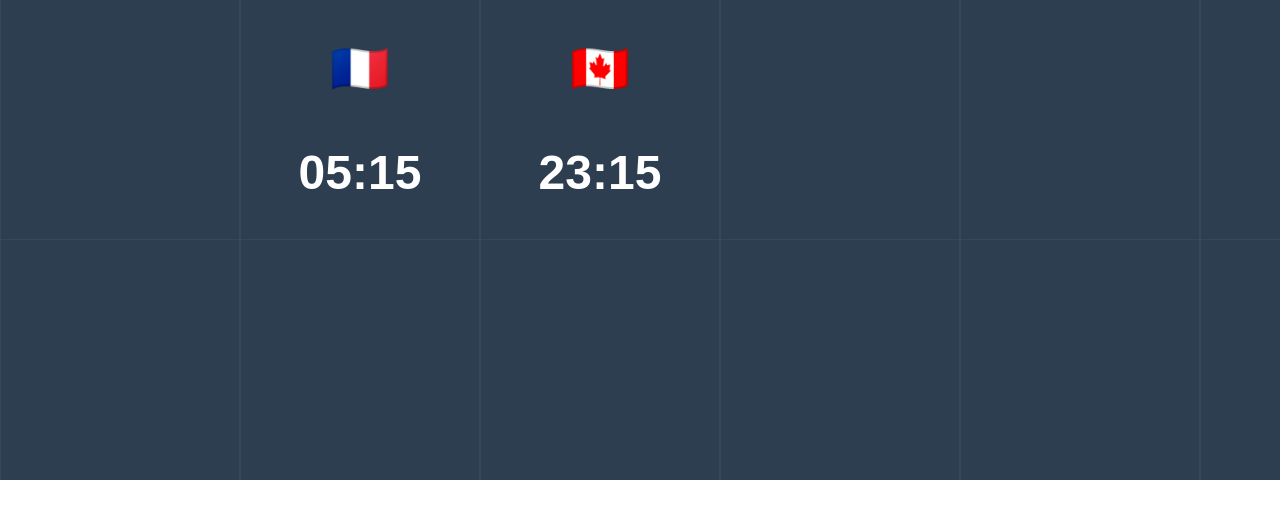
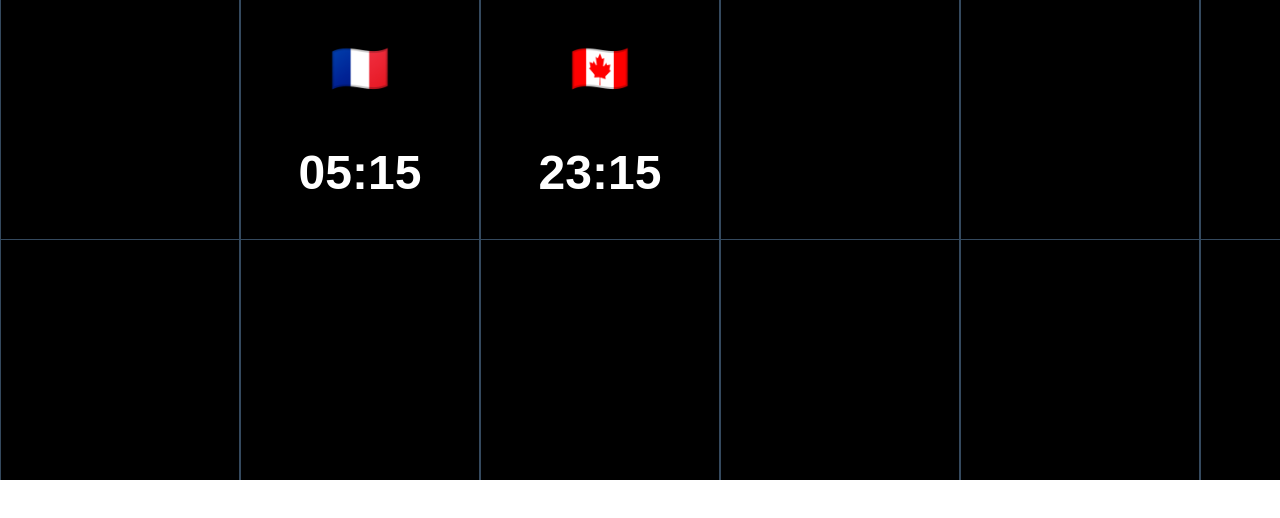
Before and after one commit to AliceDiNunno/prodeck-actionbar, a React (Create React App) app: page / in a window 1280 px wide. Shown: the top 518 px of the page. Built offline with nearby package versions, Linux system fonts and the light colour scheme.

Commit message:
[ui] set background color to black to be easier on the eyes

```diff
--- a/src/App.css
+++ b/src/App.css
@@ -8,7 +8,7 @@
 }
 
 .App-header {
-  background-color: #282c34;
+  background-color: black;
 
   width: 1920px;
   height: 480px;
--- a/src/Component/item.js
+++ b/src/Component/item.js
@@ -6,7 +6,7 @@ export const Item = ({ children }) => {
     const itemStyle = {
         width: "12.5%",
         height: "100%",
-        backgroundColor: "#2c3e50",
+        backgroundColor: "black",
         border: "1px solid #34495e",
         display: "flex",
         justifyContent: "center",
```
